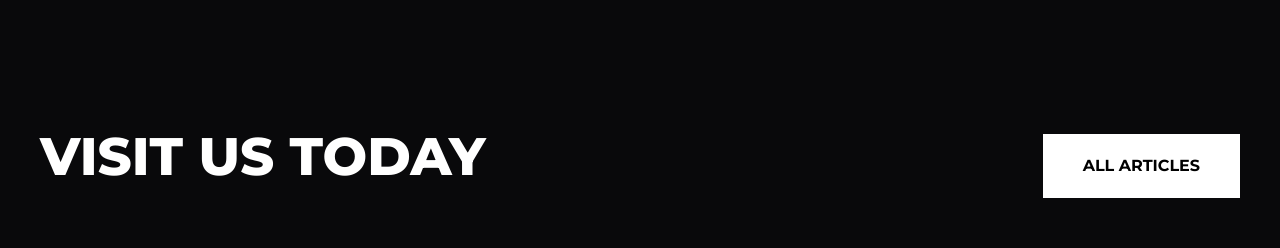
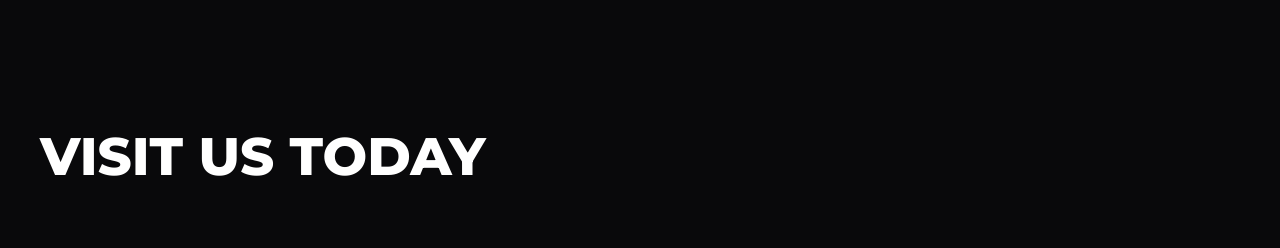
Before and after one commit to Baaz-Cheema/FitnessX, a React (Vite) app: page /about in a window 1280 px wide. Shown: the part 4040-4288 px from the top of the page. Built offline with nearby package versions, Linux system fonts and the light colour scheme.

Commit message:
file changes

```diff
--- a/src/components/about/Visitus.jsx
+++ b/src/components/about/Visitus.jsx
@@ -11,9 +11,7 @@ export default function VisitUs() {
                             className="text-white  text-[3.3rem] sm:text-[2.3rem] xs:text-[1.9rem] uppercase font-montserrat font-extrabold leading-[4.5rem] sm:leading-[2.5rem] mb-5  xs:full">
                             Visit us today
                         </motion.h2>
-                        <div className="border-red-500 hover:translate-y-[-4px] transition-transform">
-                            <motion.button initial={{ y: 30, opacity: 0 }} viewport={{ once: true }} whileInView={{ y: 0, opacity: 1 }} transition={{ delay: .3, duration: .2 }} className="font-montserrat border-none font-bold px-10 py-5 bg-white border text-black duration-300 hover:bg-red-500 hover:text-white uppercase">All articles</motion.button>
-                        </div>
+
                     </div>
 
                     <motion.div className="flex justify-between gap-16 mx-5 lg:flex-col lg:items-center" initial={{ y: 30, opacity: 0 }} viewport={{ once: true }} whileInView={{ y: 0, opacity: 1 }} transition={{ delay: .5, duration: .2 }}>
```
